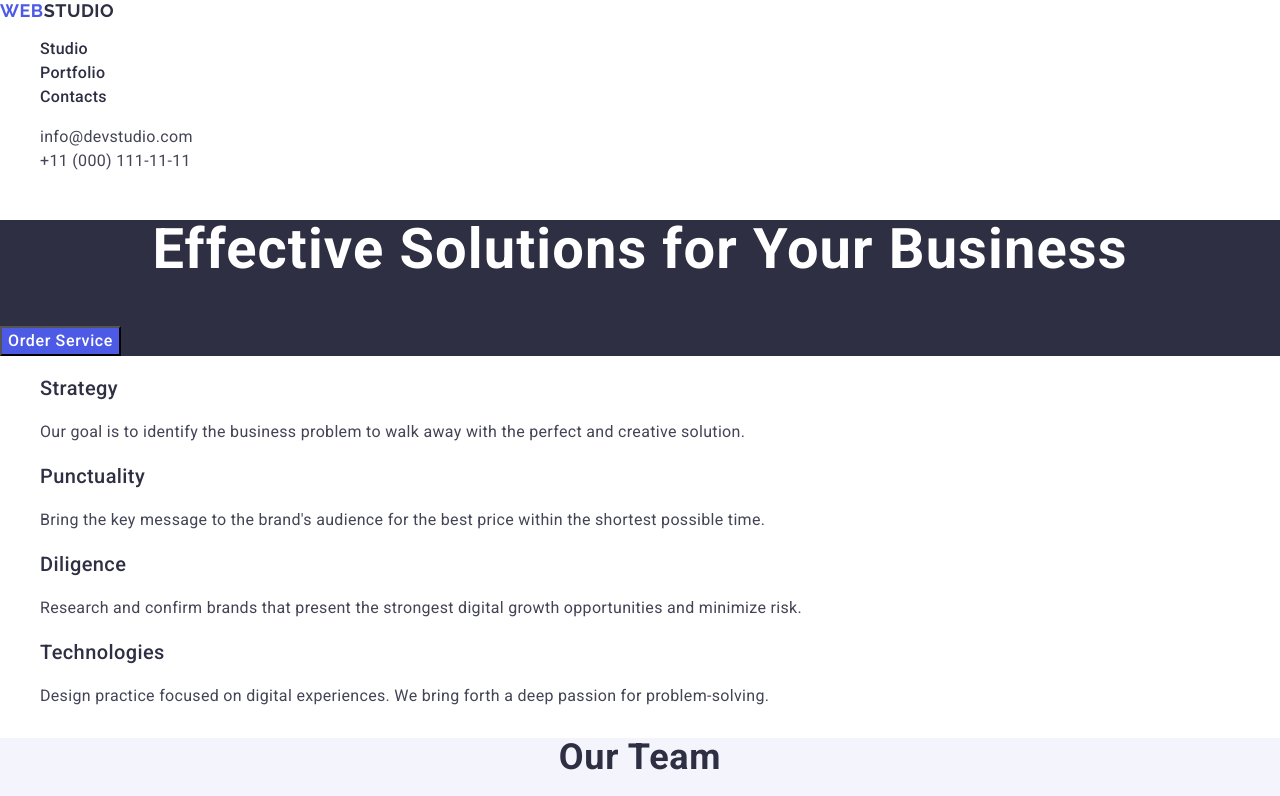
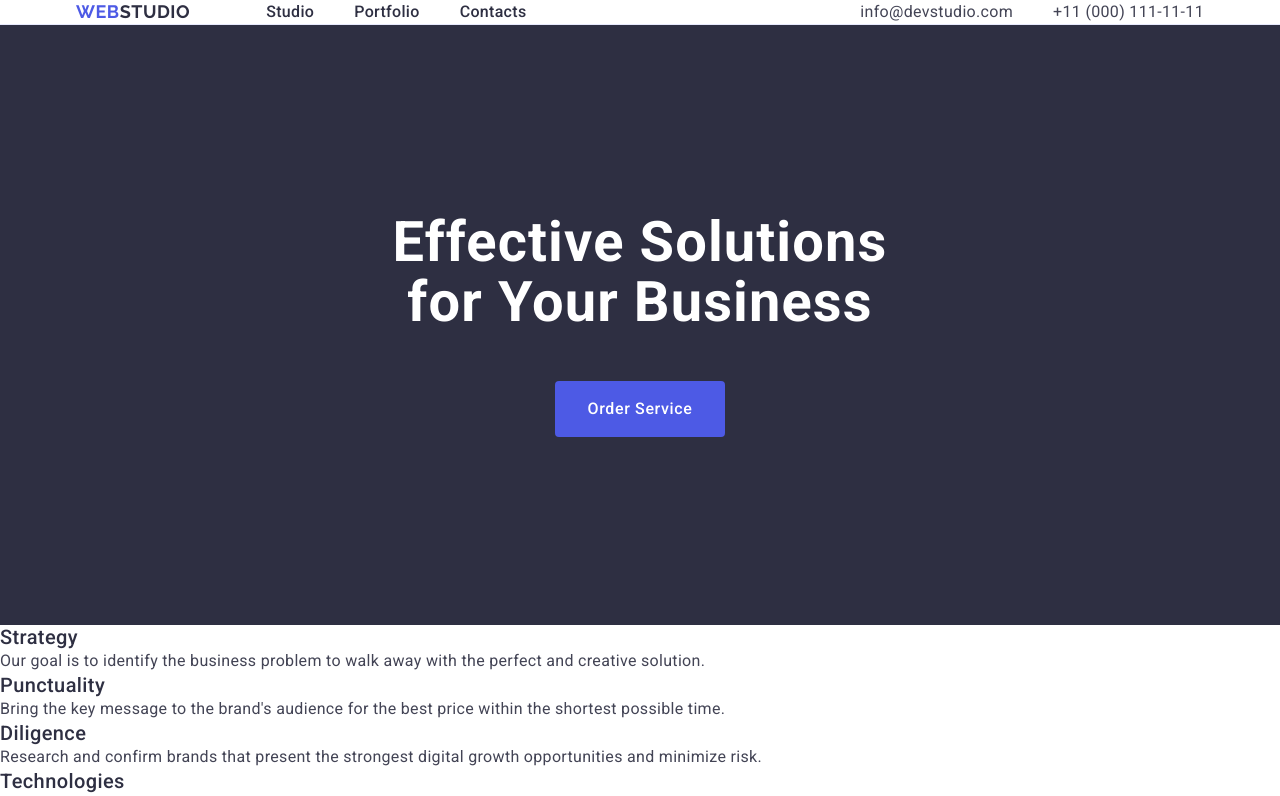
Before and after one commit to DariaStudilina/goit-markup-hw-03, a plain HTML site: page index.html in a window 1280 px wide. Shown: the top 796 px of the page. Drawn offline with nearby package versions, Linux system fonts and the light colour scheme.

Commit message:
update header and hero

```diff
--- a/css/styles.css
+++ b/css/styles.css
@@ -1,13 +1,51 @@
+*,
+::after,
+::before {
+    box-sizing: border-box;
+    max-width: 1440px;
+}
 body {
     font-family: "Roboto", sans-serif;
         color: #434455;
         background-color: #fff;
+}
+h1,
+h2,
+h3,
+h4,
+h5,
+h6,
+p {
+    margin: 0;
 }
 a {
     text-decoration: none;
 }
 ul, ol {
     list-style: none;
+    padding-left: 0;
+    margin: 0;
+}
+img {
+    display: block;
+    max-width: 100%;
+    height: auto;
+}
+.container {
+    width: 1158px;
+    padding: 0 15px;
+    margin: 0 auto;
+}
+.header {
+    border-bottom: 1px solid #E7E9FC;
+}
+.header-container {
+    display: flex;
+    align-items: center;
+}
+.navigation {
+    display: flex;
+    align-items: center;
 }
 .logo {
     font-family: "Raleway", sans-serif;
@@ -17,18 +55,23 @@ ul, ol {
         letter-spacing: 0.03em;
         text-transform: uppercase;
         color: #4d5ae5;
+        margin-right: 76px;
 }
 
 .logo-part {
     color: #2e2f42;
 }
-
+.nav-list {
+    display: flex;
+    gap: 40px;
+}
 .nav-link {
         font-weight: 500;
         font-size: 16px;
         line-height: 1.5;
         letter-spacing: 0.02em;
         color: #2e2f42;
+        padding: 24px 0;
 }
 .nav-link:hover,
 .nav-link:focus {
@@ -36,8 +79,12 @@ ul, ol {
 }
 .address {
     font-style: normal;
+    margin-left: auto;
 }
-
+.address-list {
+    display: flex;
+    gap: 40px;
+}
 .address-link {
         font-size: 16px;
         line-height: 1.5;
@@ -50,6 +97,8 @@ ul, ol {
 }
 .hero {
     background-color: #2e2f42;
+    padding-top: 188px;
+    padding-bottom: 188px;
 }
 
 .hero-text {
@@ -59,6 +108,9 @@ ul, ol {
         letter-spacing: 0.02em;
         text-align: center;
         color: #fff;
+        padding-bottom: 48px;
+        max-width: 496px;
+        margin: 0 auto;
 }
 
 .button {
@@ -68,6 +120,13 @@ ul, ol {
         line-height: 1.5;
         letter-spacing: 0.04em;
         color: #fff;
+        border-radius: 4px;
+        padding: 16px 32px;
+        margin: 0 auto;
+        display: block;
+        min-width: 169px;
+        height: 56px;
+        border: none;
 }
 .button:hover,
 .button:focus {
--- a/index.html
+++ b/index.html
@@ -20,19 +20,20 @@
     <link rel="stylesheet" href="./css/styles.css" />
   </head>
   <body>
-    <header>
-      <nav>
+    <header class="header">
+      <div class="container header-container">
+        <nav class="navigation">
           <a class="logo" href="./index.html"
             >Web<span class="logo-part">Studio</span></a
           >
-        <ul>
+          <ul class="nav-list">
             <li><a class="nav-link" href="./index.html">Studio</a></li>
             <li><a class="nav-link" href="">Portfolio</a></li>
             <li><a class="nav-link" href="">Contacts</a></li>
           </ul>
         </nav>
         <address class="address">
-        <ul>
+          <ul class="address-list">
             <li>
               <a
                 class="address-link"
@@ -48,11 +49,14 @@
             </li>
           </ul>
         </address>
+      </div>
     </header>
     <main>
       <section class="hero">
+        <div class="container">
           <h1 class="hero-text">Effective Solutions for Your Business</h1>
           <button class="button" type="button">Order Service</button>
+        </div>
       </section>
       <section>
         <h2 class="benefits-title" hidden>Benefits</h2>
```
Lines whose indentation alone changed are shown as unchanged.
